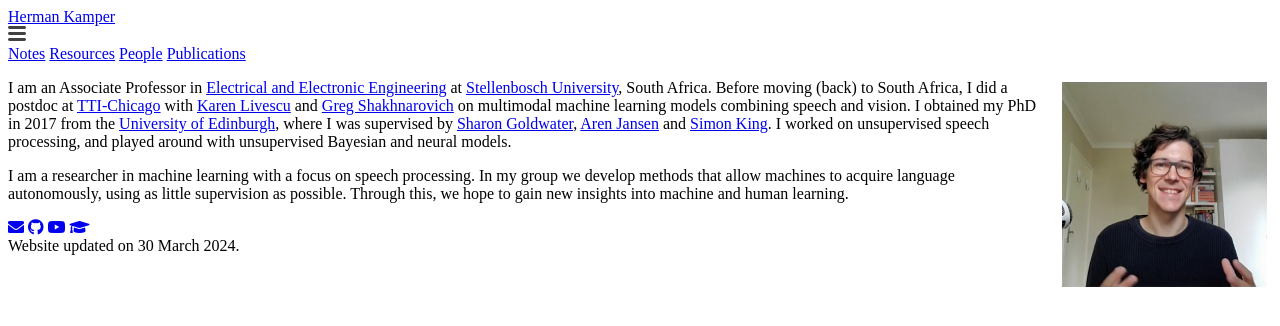
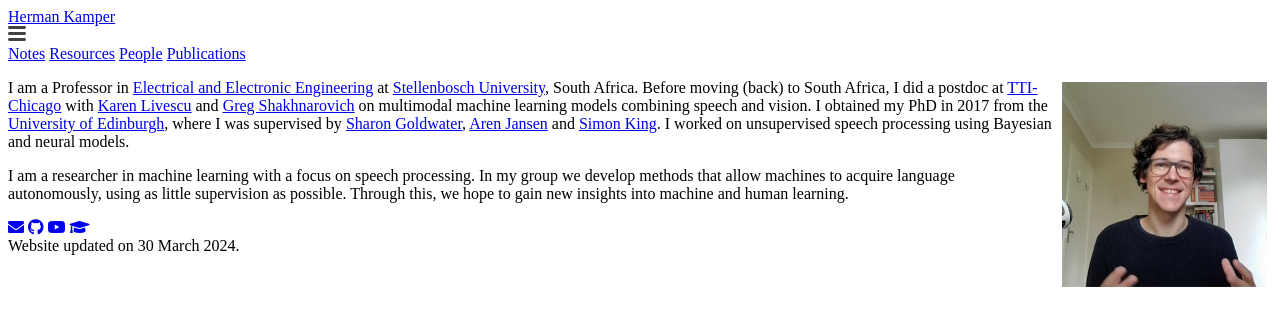
Before and after one commit to kamperh/kamperh.github.io, a Jekyll site: the page built from home.md, in a window 1280 px wide. Shown: the top 326 px of the page. Built offline with Jekyll 4.4.1, drawn with Linux system fonts in a browser that asks for light colours; a style sheet for code colours, icons or effects is not loaded.

Commit message:
Update home.md

```diff
--- a/home.md
+++ b/home.md
@@ -6,7 +6,7 @@
 
 <img style="float:right;margin-left:10px;width:205px;margin-top:3px;margin-right:5px" src="images/herman3.png" alt="mugshot">
 
-I am an Associate Professor in [Electrical and Electronic Engineering](http://www.ee.sun.ac.za/) at [Stellenbosch University](http://www.sun.ac.za/), South Africa. Before moving (back) to South Africa, I did a postdoc at [TTI-Chicago](http://www.ttic.edu/) with [Karen Livescu](http://ttic.uchicago.edu/~klivescu/) and [Greg Shakhnarovich](http://ttic.uchicago.edu/~gregory/) on multimodal machine learning models combining speech and vision. I obtained my PhD in 2017 from the [University of Edinburgh](http://web.inf.ed.ac.uk/ilcc), where I was supervised by [Sharon Goldwater](http://homepages.inf.ed.ac.uk/sgwater/), [Aren Jansen](https://sites.google.com/view/ajansen-pubs) and [Simon King](http://homepages.inf.ed.ac.uk/simonk/). I worked on unsupervised speech processing, and played around with unsupervised Bayesian and neural models.
+I am a Professor in [Electrical and Electronic Engineering](http://www.ee.sun.ac.za/) at [Stellenbosch University](http://www.sun.ac.za/), South Africa. Before moving (back) to South Africa, I did a postdoc at [TTI-Chicago](http://www.ttic.edu/) with [Karen Livescu](http://ttic.uchicago.edu/~klivescu/) and [Greg Shakhnarovich](http://ttic.uchicago.edu/~gregory/) on multimodal machine learning models combining speech and vision. I obtained my PhD in 2017 from the [University of Edinburgh](http://web.inf.ed.ac.uk/ilcc), where I was supervised by [Sharon Goldwater](http://homepages.inf.ed.ac.uk/sgwater/), [Aren Jansen](https://sites.google.com/view/ajansen-pubs) and [Simon King](http://homepages.inf.ed.ac.uk/simonk/). I worked on unsupervised speech processing using Bayesian and neural models.
 
 I am a researcher in machine learning with a focus on speech processing. In my group we develop methods that allow machines to acquire language autonomously, using as little supervision as possible. Through this, we hope to gain new insights into machine and human learning.
 
```
